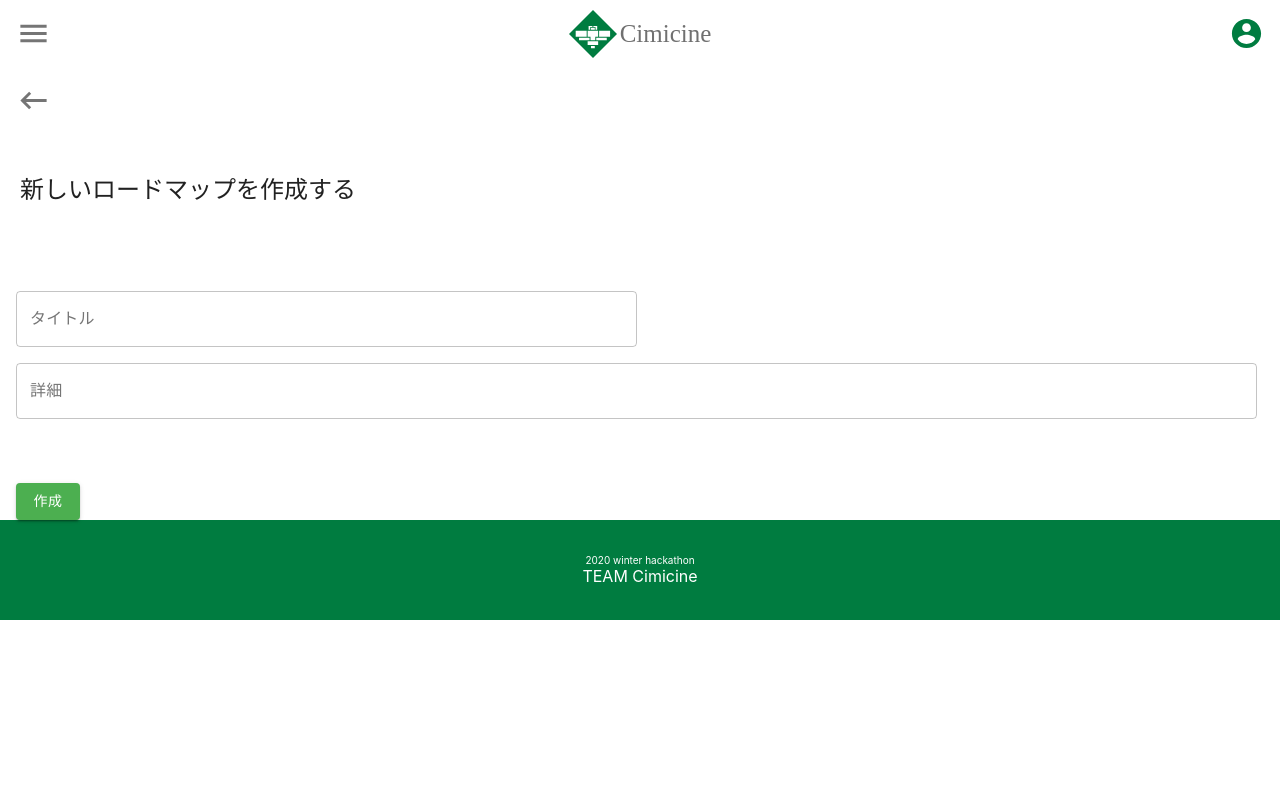
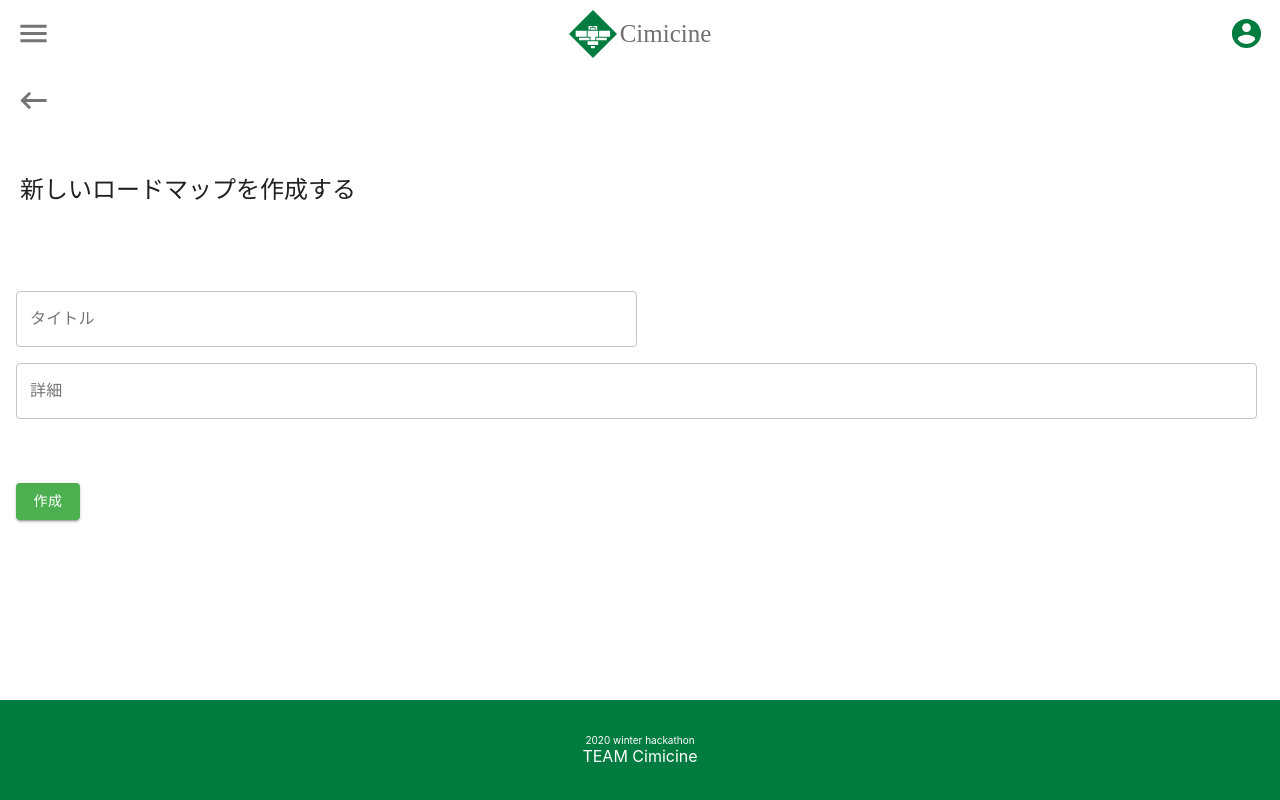
Before and after one commit to tesso57/cimicine, a React (Create React App) app: page /create in a window 1280 px wide. Built offline with nearby package versions, Linux system fonts and the light colour scheme; no server answers.

Commit message:
footerの表示位置を調整

```diff
--- a/src/App.css
+++ b/src/App.css
@@ -1,2 +1,4 @@
 .app {
+  min-height: 100vh;
+  position: relative;
 }
--- a/src/components/Footer.css
+++ b/src/components/Footer.css
@@ -9,4 +9,7 @@
   flex-direction: column;
   justify-content: center;
   align-items: center;
+
+  position: absolute;
+  bottom: 0;
 }
```
